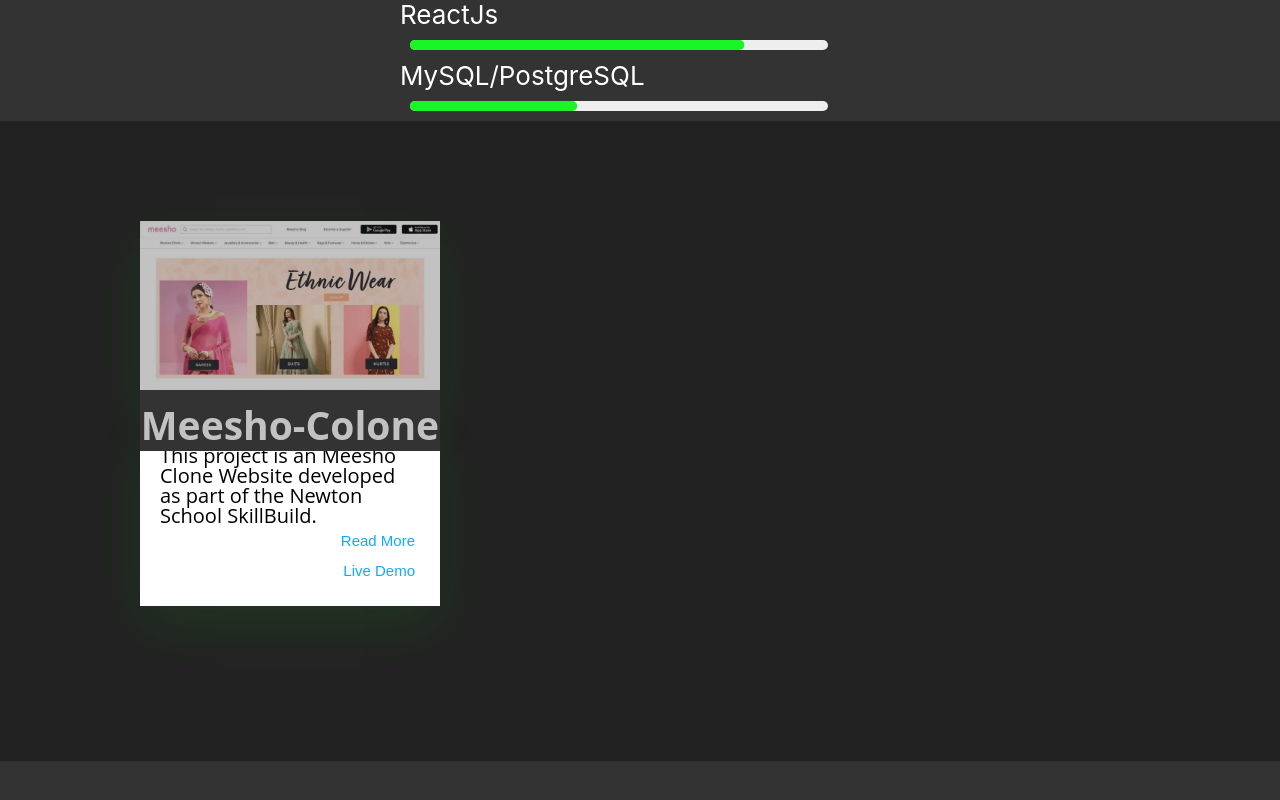
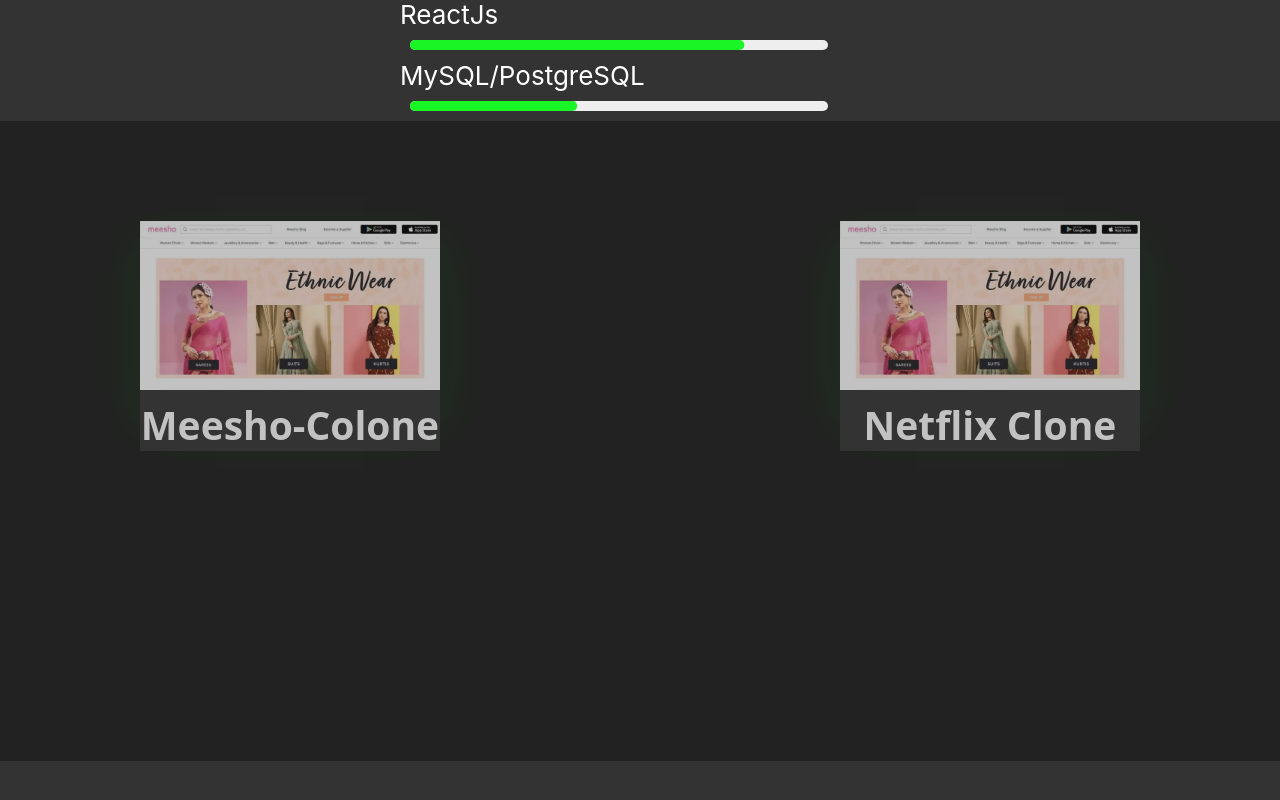
Before and after one commit to shadazam08/About, a React (Create React App) app: page / in a window 1280 px wide. Shown: the part 4120-4920 px from the top of the page. Built offline with nearby package versions, Linux system fonts and the light colour scheme.

Commit message:
Update Projects.js

```diff
--- a/src/pages/Project/Projects.js
+++ b/src/pages/Project/Projects.js
@@ -22,23 +22,32 @@
                                 <p style={{ marginTop: '5px' }}>This project is an Meesho Clone Website developed as part of the Newton School SkillBuild.
                                 </p>
                                 <a href="https://github.com/shad-azam/meesho-colone/blob/main/README.md" target='_blank'>Read More</a>
-                                <a href="https://meesho-colone.vercel.app/" target='_blank'>Live Demo</a>
-                            </div>
-                        </div>
-                    </div>
-
-                        <div className="face">
-                        <div className='face2'>
-                            <div className="content">
-                                <p style={{ marginTop: '5px' }}>This project is an Meesho Clone Website developed as part of the Newton School SkillBuild.
-                                </p>
-                                <a href="https://github.com/shad-azam/meesho-colone/blob/main/README.md" target='_blank'>Read More</a>
-                                <a href="https://meesho-colone.vercel.app/" target='_blank'>Live Demo</a>
+                                <a href="https://onlineshopingwebproject.vercel.app/" target='_blank'>Live Demo</a>
                             </div>
                         </div>
                     </div>
                 </div>
 
+                <div className="card">
+                    <div className="face">
+                        <div className='face1'>
+                            <div className="content">
+                                <img src={image1} />
+                                <h3>Netflix Clone</h3>
+                            </div>
+                        </div>
+                    </div>
+                    <div className="face">
+                        <div className='face2'>
+                            <div className="content">
+                                <p style={{ marginTop: '5px' }}>This project is an Netflix Clone Website developed as part of the Newton School SkillBuild.
+                                </p>
+                                <a href="https://github.com/shadazam08/netflix-clone/blob/main/README.md" target='_blank'>Read More</a>
+                                <a href="https://netflix-clone-nine-tawny.vercel.app/" target='_blank'>Live Demo</a>
+                            </div>
+                        </div>
+                    </div>
+                </div>
             </div>
         </div>
     )
```
